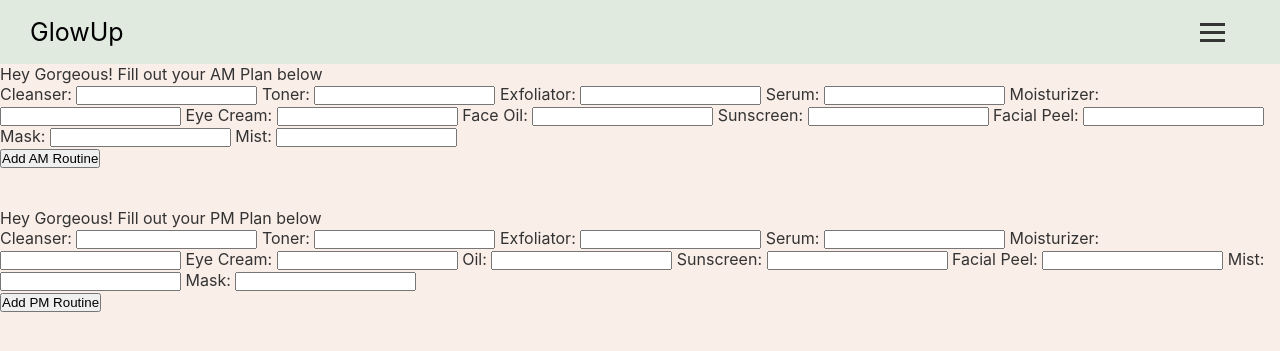
After one commit to mish-a14/GlowUp, a Django app: page /routine/add/form/ in a window 1280 px wide. The commit adds this page. Shown: the top 351 px of the page. Run offline with Django 3.2, Linux system fonts and the light colour scheme.

Commit message:
here for jireh

```diff
--- a/main_app/templates/base.html
+++ b/main_app/templates/base.html
@@ -20,6 +20,7 @@
           <div class ="nav-links">
             <a href="/supplements/">Supplements</a>
             <a href="/products/">Products</a>
+            <a href="/routine/">Routine</a>
             <a href="/log/hair/">Hair Log</a>
             <a href="/log/skin/">Skin Log</a>
 
--- /dev/null
+++ b/main_app/templates/routine_form.html
@@ -0,0 +1,47 @@
+{% extends 'base.html' %}
+{% block content %}
+
+
+Hey Gorgeous! Fill out your AM Plan below
+<form method='POST' action='/routine/submit/'>
+   {% csrf_token %}
+   Cleanser: <input name='cleanser' autocomplete="off"/>
+   Toner: <input name='toner' autocomplete="off"/>
+   Exfoliator: <input name='exfoliator' autocomplete="off"/>
+   Serum: <input name='serum' autocomplete="off"/>
+   Moisturizer: <input name='moisturizer' autocomplete="off"/>
+   Eye Cream: <input name='eye' autocomplete="off"/>
+   Face Oil: <input name='oil' autocomplete="off"/>
+   Sunscreen: <input name='sunscreen' autocomplete="off"/>
+   Facial Peel: <input name='peel' autocomplete="off"/>
+   Mask: <input name='mask' autocomplete="off"/>
+   Mist: <input name='mist' autocomplete="off"/>
+   <br>
+   <button type='submit'>Add AM Routine</button>
+
+</form>
+ <br>
+ <br>
+Hey Gorgeous! Fill out your PM Plan below
+<form method='POST' action='/routine/submit/'>
+   {% csrf_token %}
+   Cleanser: <input name='cleanser' autocomplete="off"/>
+   Toner: <input name='toner' autocomplete="off"/>
+   Exfoliator: <input name='exfoliator' autocomplete="off"/>
+   Serum: <input name='serum' autocomplete="off"/>
+   Moisturizer: <input name='moisturizer' autocomplete="off"/>
+   Eye Cream: <input name='eye' autocomplete="off"/>
+   Oil: <input name='oil' autocomplete="off"/>
+   Sunscreen: <input name='sunscreen' autocomplete="off"/>
+   Facial Peel: <input name='peel' autocomplete="off"/>
+   Mist: <input name='mist' autocomplete="off"/>
+   Mask: <input name='mask' autocomplete="off"/>
+   <br>
+   <button type='submit'>Add PM Routine</button>
+
+</form>
+
+
+
+
+{% endblock %}
--- a/main_app/urls.py
+++ b/main_app/urls.py
@@ -5,6 +5,10 @@
     path('', views.home, name='home'),
     path('accounts/signup/', views.signup, name='signup'),
 
+    #ROUTINE
+    path('routine/', views.routine),
+    path('routine/add/form/', views.routine_add),
+    path('routine/submit/', views.routine_submit),
 
 
     # SUPPLEMENTS PATH
--- a/main_app/views.py
+++ b/main_app/views.py
@@ -9,7 +9,7 @@
 
 import uuid
 import boto3
-from .models import HairDiary, SkinDiary, Hair_Photo, Skin_Photo, Pill, Routine, Products
+from .models import HairDiary, SkinDiary, Hair_Photo, Skin_Photo, Pill, Products, Routine
 
 # Add these "constant" variables below the imports
 S3_BASE_URL = 'https://s3-accesspoint.ca-central-1.amazonaws.com/'
@@ -51,8 +51,53 @@
     return redirect('/supplements/')
 
 
+
+
+
+
+#AM/PM ROUTINES
+
+def routine(request):
+   routine= Routine.objects.filter(user=request.user)
+   return render(request, 'routine.html', {'routine': routine})
+
+
+def routine_add(request):
+   return render(request, 'routine_form.html')
+
+def routine_submit(request):
+   print(request)
+   Routine.objects.create(
+       Cleanser=request.POST['cleanser'],
+       Toner=request.POST['toner'],
+       Serum=request.POST['serum'],
+       Moisturizer=request.POST['moisturizer'],
+       Mist=request.POST['mist'],
+       Mask=request.POST['mask'],
+       Eye=request.POST['eye'],
+       Sunscreen=request.POST['sunscreen'],
+       Oil=request.POST['oil'],
+       Exfoliatior=request.POST['exfoliator'],
+       Peel=request.POST['peel'],
+       Products=request.user,
+       user=request.user,
+   )
+   return redirect('/routine/')
+
+
+
+
+
+
+
+
+
+
+
+
+
+
 # PRODUCTS FORM
-
 
 def products(request):
     products = Products.objects.filter(user=request.user)
```
Also changed, not shown: main_app/models.py (+31 -13 lines), main_app/templates/routine.html (added, +13 -0 lines), main_app/migrations/0014_remove_routine_pill.py (added), main_app/migrations/0015_auto_20210409_0040.py (added).
